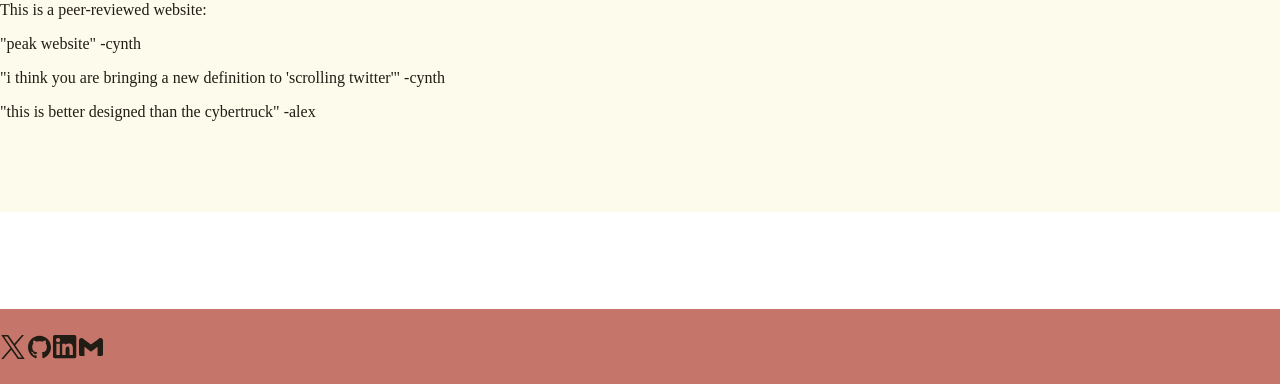
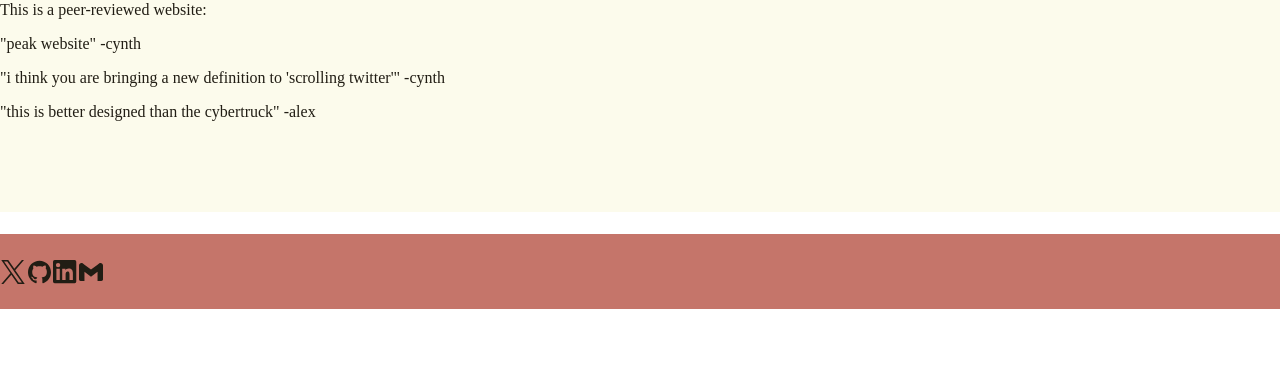
Before and after one commit to asheneth/asheneth.github.io, a plain HTML site: page index.html in a window 1280 px wide. Shown: the part 491-875 px from the top of the page. After the commit the page ends 800 px from the top, so only its background shows below. Drawn offline with Linux system fonts and the light colour scheme.

Commit message:
FIX: allow footer to be in the initial frame

```diff
--- a/css/styles.css
+++ b/css/styles.css
@@ -13,7 +13,7 @@ body {
   margin: 0;
   scrollbar-width: none;
   position: relative;
-  min-height: 100vh;
+  min-height: calc(100vh - var(--footer-height));
 }
 
 h1 {
```
